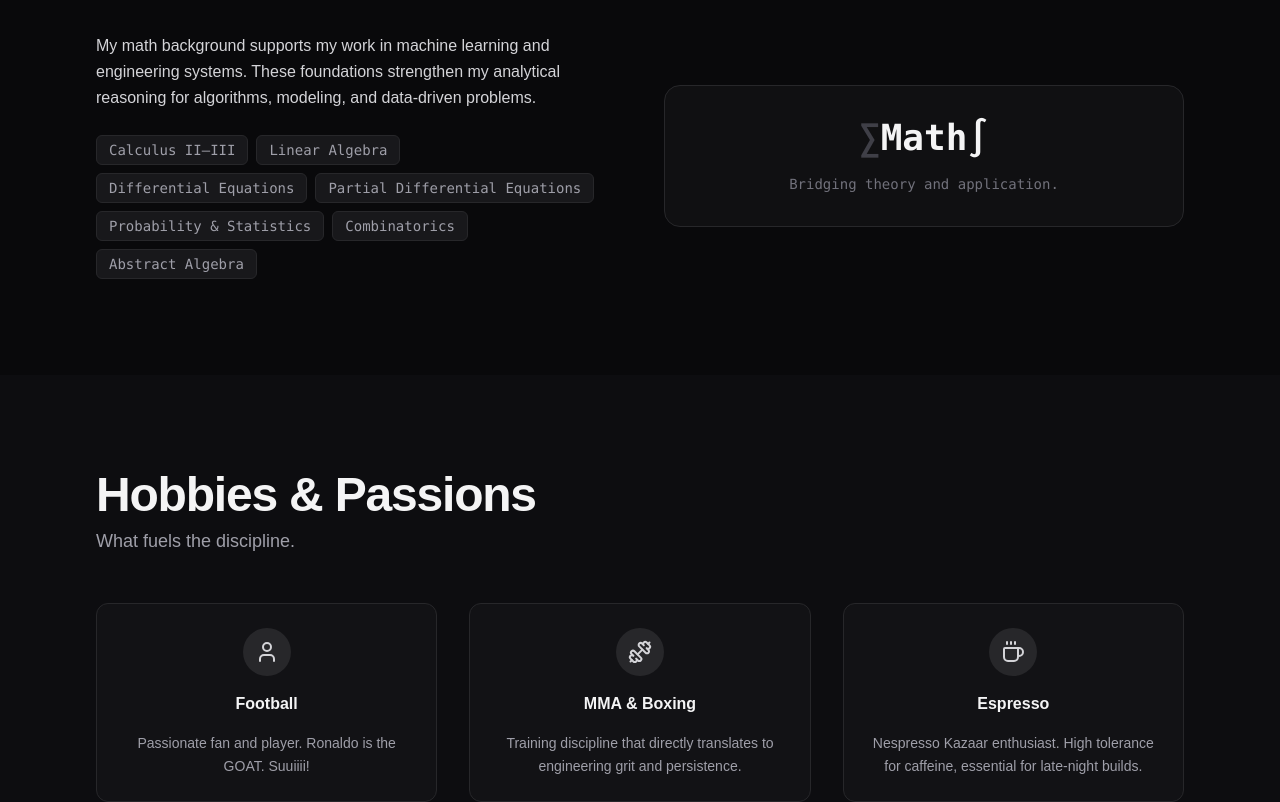
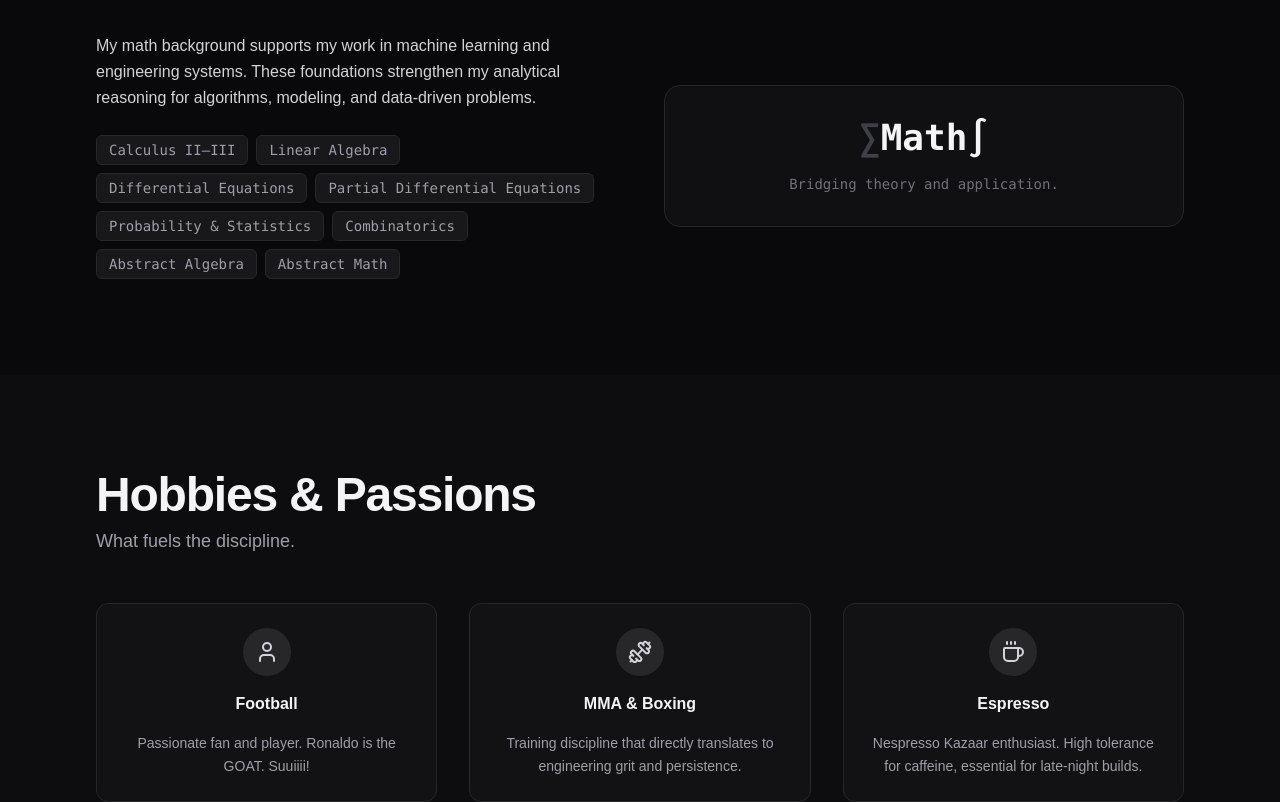
Before and after one commit to AnwarReg/Portfolio, a Next.js app: page / in a window 1280 px wide. Shown: the part 4160-4962 px from the top of the page. Built offline with nearby package versions, Linux system fonts and the light colour scheme.

Commit message:
added aws deployment link

```diff
--- a/src/app/page.tsx
+++ b/src/app/page.tsx
@@ -83,7 +83,7 @@ export default function Home() {
           tags={['FastAPI', 'Next.js', 'Docker', 'AWS', 'Clerk']}
           isProductionReady={true}
           links={[
-            { label: 'Live Demo', url: 'https://saas-orcin-three.vercel.app/' },
+            { label: 'Live Demo', url: 'https://drutw6qptx.us-east-2.awsapprunner.com/' },
             { label: 'GitHub', url: 'https://github.com/AnwarReg/saas-ai' }
           ]}
           icon={Server}
@@ -220,7 +220,7 @@ export default function Home() {
               These foundations strengthen my analytical reasoning for algorithms, modeling, and data-driven problems.
             </p>
             <div className="flex flex-wrap gap-2">
-              {['Calculus II–III', 'Linear Algebra', 'Differential Equations', 'Partial Differential Equations', 'Probability & Statistics', 'Combinatorics', 'Abstract Algebra'].map((course) => (
+              {['Calculus II–III', 'Linear Algebra', 'Differential Equations', 'Partial Differential Equations', 'Probability & Statistics', 'Combinatorics', 'Abstract Algebra', 'Abstract Math'].map((course) => (
                 <span key={course} className="px-3 py-1 bg-zinc-900 border border-zinc-800 rounded-md text-sm text-zinc-400 font-mono">
                   {course}
                 </span>
```
